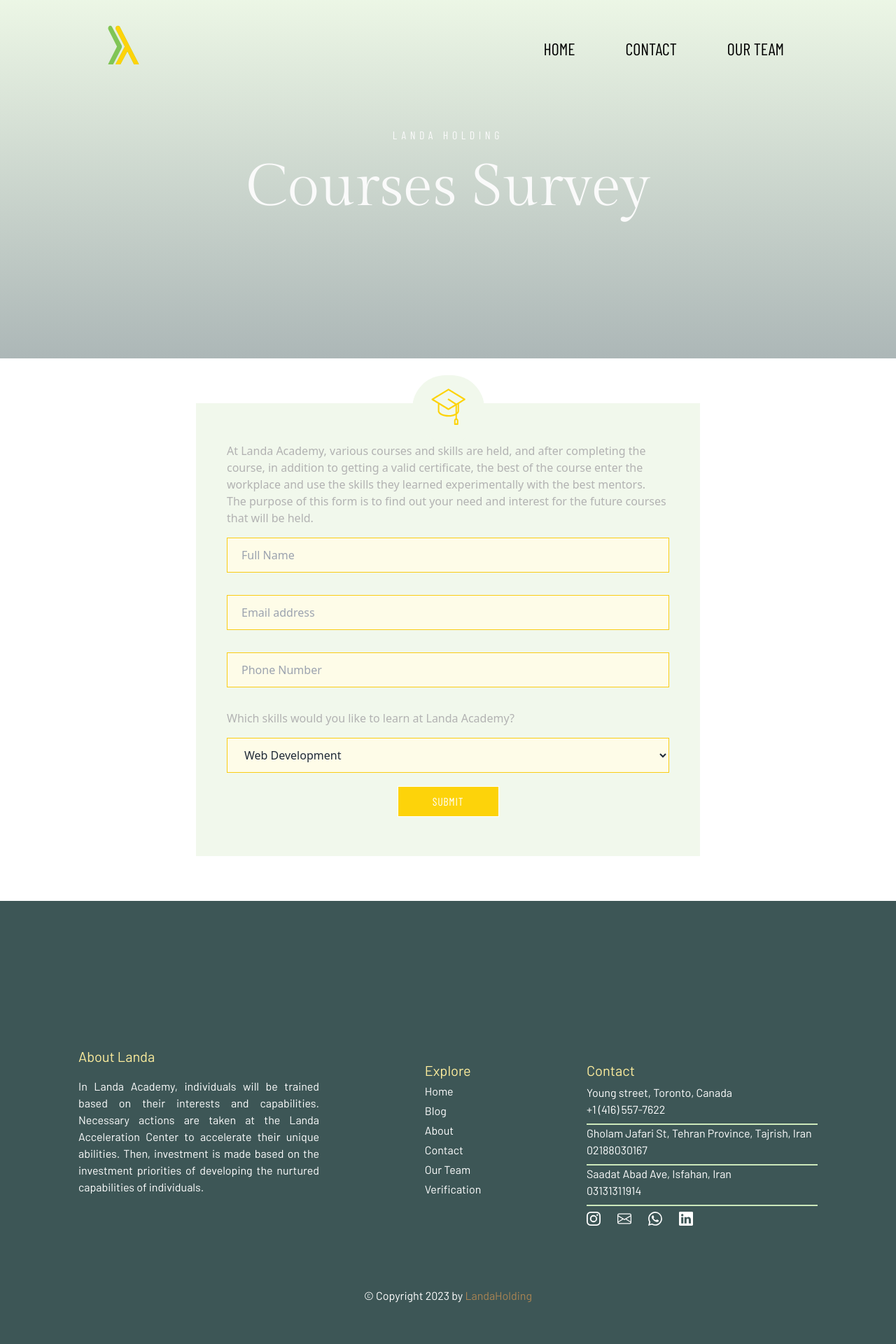
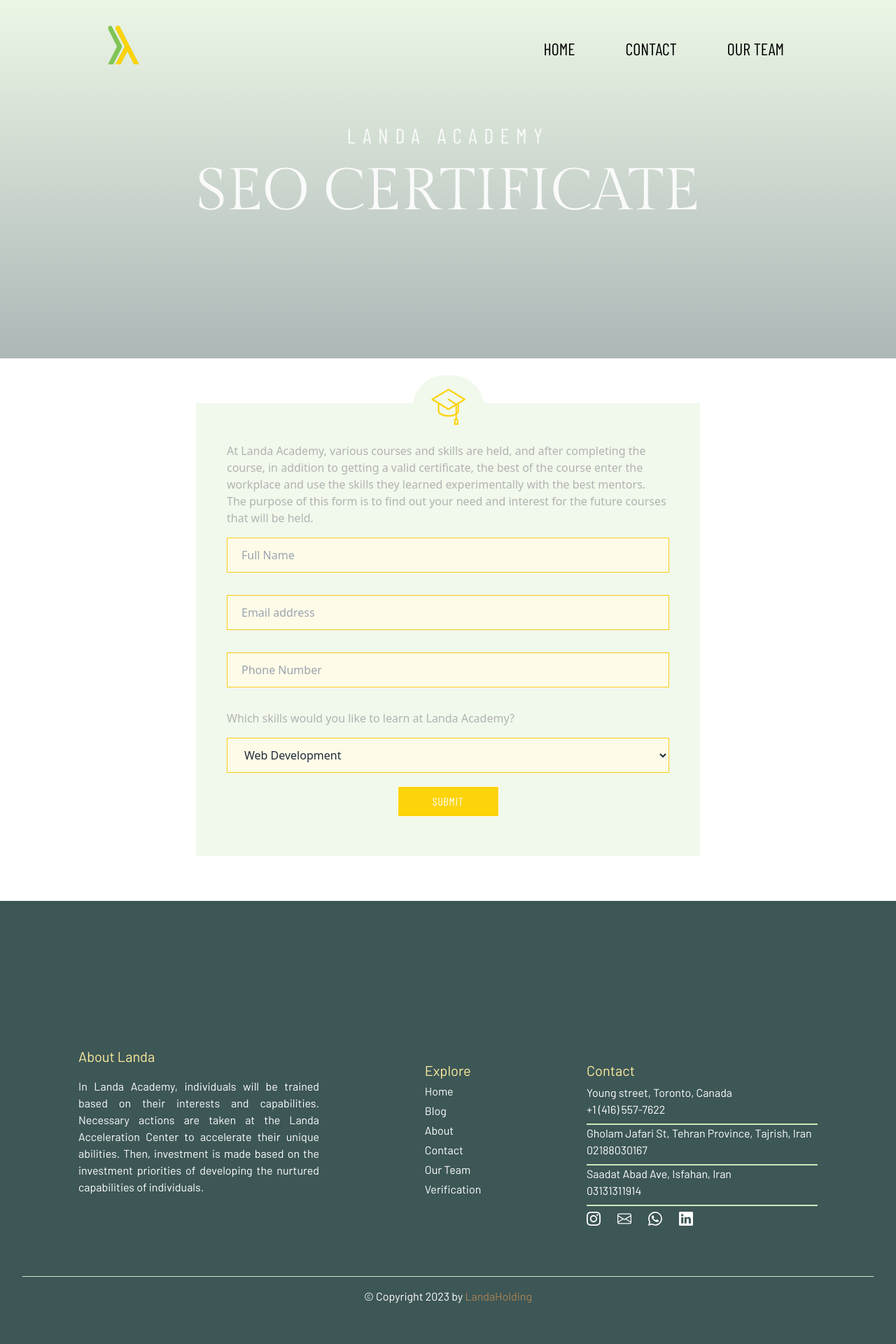
Before and after one commit to Landa-Startup/academy, a Next.js app: page /survey in a window 1280 px wide. Shown: the top 1920 px of the page at 70% size. Built offline with nearby package versions, Linux system fonts and the light colour scheme.

Commit message:
fix: fixed hover and banner

```diff
--- a/app/certificate/page.tsx
+++ b/app/certificate/page.tsx
@@ -6,7 +6,7 @@
   return (
     <div>
       <Banner
-        image="/static/images/Academy/certificate/lakdshfkj.jpg"
+        image="/static/images/Academy/seo-course.png"
         title="Certificate"
       />
       <CertificateAchivement />
--- a/components/common/Banner.tsx
+++ b/components/common/Banner.tsx
@@ -20,11 +20,11 @@
 
       <div className="relative flex h-[250px] items-stretch justify-center lg:h-[512px] lg:justify-start ">
         <div className="z-10 flex flex-col items-center justify-center text-center md:m-auto lg:m-auto">
-          <p className="font-condensed text-base font-normal tracking-[5.60px] text-neutral-50 ">
-            LANDA HOLDING
+          <p className="font-condensed text-3xl font-normal tracking-[9.60px] text-neutral-50 w-[400px]">
+          LANDA ACADEMY
           </p>
           <p className="font-gilda text-[32px] font-normal text-neutral-50 md:text-[50px] lg:text-[74px] xl:text-[84px]">
-            {title}
+          SEO CERTIFICATE
           </p>
         </div>
         <div className="absolute h-full w-full bg-gradient-to-t from-[#3D5656D9] to-[#80C5554D] opacity-50"></div>
--- a/components/layout/Footer.tsx
+++ b/components/layout/Footer.tsx
@@ -13,7 +13,7 @@
     return currentYear;
   }
   return (
-    <div className="flex h-screen snap-center flex-col bg-[#3D5656] p-8 py-32 font-barlow">
+    <div className="flex h-[680px] snap-center flex-col bg-[#3D5656] p-8 py-32 font-barlow">
       <div className="flex flex-col justify-between space-y-5 md:flex-row md:p-20">
         <div className="flex flex-col gap-4 md:w-[344px]">
           <div className="h-[25px] text-justify text-xl font-medium text-[#FEED9D]">
@@ -37,37 +37,37 @@
           <div className="flex flex-col gap-1">
             <Link
               href={"/"}
-              className="max-w-fit text-base font-normal text-white hover:text-yellow-400"
+              className="max-w-fit text-base font-normal text-white hover:text-[#CCE8BB]"
             >
               Home
             </Link>
             <Link
               href={"/"}
-              className="max-w-fit text-base font-normal text-white hover:text-yellow-400"
+              className="max-w-fit text-base font-normal text-white hover:text-[#CCE8BB]"
             >
               Blog
             </Link>
             <Link
               href={"/about"}
-              className="max-w-fit text-base font-normal text-white hover:text-yellow-400"
+              className="max-w-fit text-base font-normal text-white hover:text-[#CCE8BB]"
             >
               About
             </Link>
             <Link
               href={"/contact"}
-              className="max-w-fit text-base font-normal text-white hover:text-yellow-400"
+              className="max-w-fit text-base font-normal text-white hover:text-[#CCE8BB]"
             >
               Contact
             </Link>
             <Link
               href={"/"}
-              className="max-w-fit text-base font-normal text-white hover:text-yellow-400"
+              className="max-w-fit text-base font-normal text-white hover:text-[#CCE8BB]"
             >
               Our Team
             </Link>
             <Link
               href={"/"}
-              className="max-w-fit text-base font-normal text-white hover:text-yellow-400"
+              className="max-w-fit text-base font-normal text-white hover:text-[#CCE8BB]"
             >
               Verification
             </Link>
@@ -110,7 +110,7 @@
                 href={
                   "https://instagram.com/landa_holding?igshid=YTQwZjQ0NmI0OA=="
                 }
-                className="hover:text-yellow-400"
+                className="hover:text-[#CCE8BB]"
                 target="_blank"
               >
                 <Instagram />
@@ -118,14 +118,14 @@
               <Link
                 aria-label="Email"
                 href={"mailto:info@landaholding.com"}
-                className="hover:text-yellow-400"
+                className="hover:text-[#CCE8BB]"
               >
                 <Envelope />
               </Link>
               <Link
                 aria-label="Whatsapp"
                 href={"https://wa.me/989120539563"}
-                className="hover:text-yellow-400"
+                className="hover:text-[#CCE8BB]"
                 target="_blank"
               >
                 <Whatsapp />
@@ -133,7 +133,7 @@
               <Link
                 aria-label="Linkedin"
                 href={"https://www.linkedin.com/company/landa-startup-inc"}
-                className="hover:text-yellow-400"
+                className="hover:text-[#CCE8BB]"
                 target="_blank"
               >
                 <LinkedIn />
@@ -142,7 +142,7 @@
           </div>
         </div>
       </div>
-      <div className="self-stretch pt-4 text-center text-white border-green-300 text-[#CCE8BB]">
+      <div className="self-stretch pt-4 text-center text-white border-t border-[#CCE8BB] text-[#CCE8BB]">
         © Copyright {GetYear()} by{" "}
         <Link href={"/"} className="text-primary text-[#CCE8BB]">
           LandaHolding
```
Also changed, not shown: 1 other file (tests, documents, lock files or other folders).
